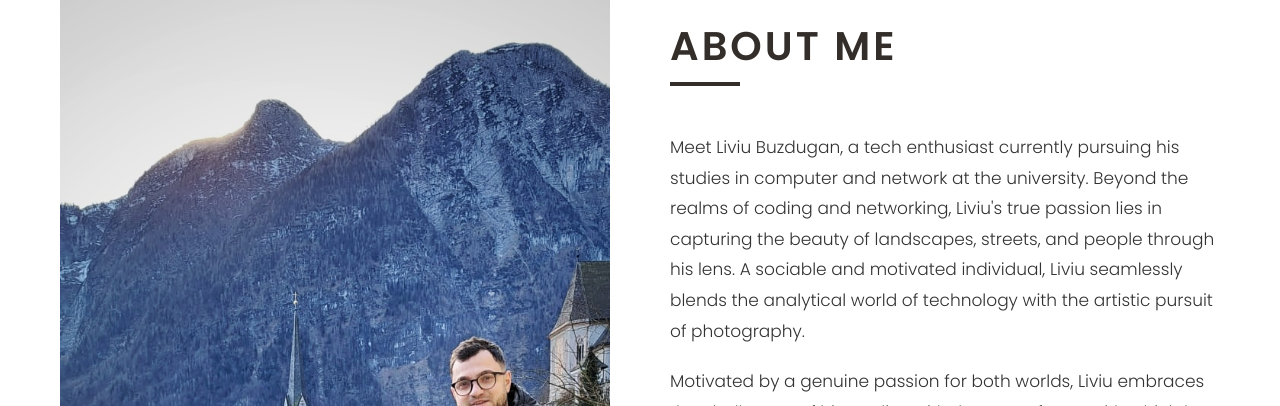
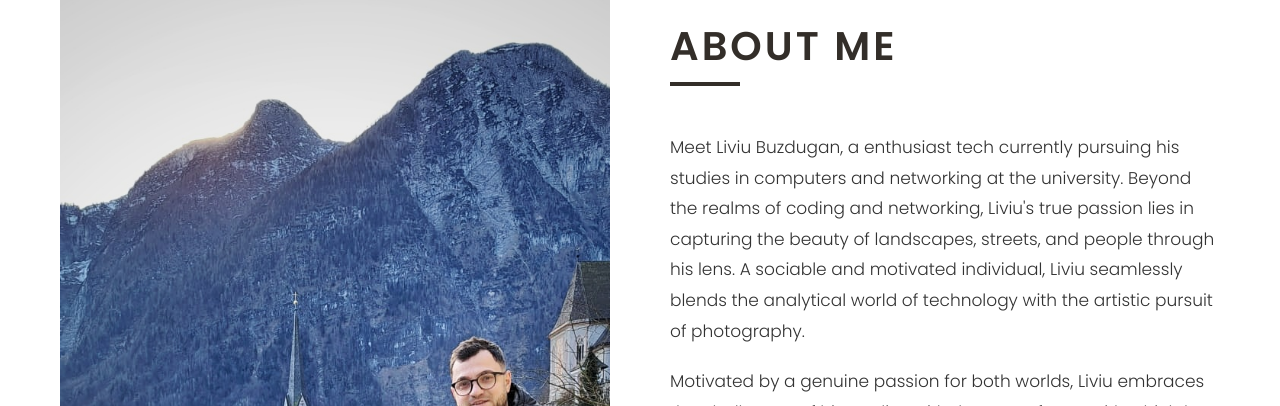
Before and after one commit to liviubuzdugan/LiviuBuzduganPhotography, a plain HTML site: page index.html in a window 1280 px wide. Shown: the part 920-1326 px from the top of the page. Drawn offline with Linux system fonts and the light colour scheme.

Commit message:
Update index.html

```diff
--- a/index.html
+++ b/index.html
@@ -63,7 +63,7 @@
                         <div class = "title">
                             <h2>About Me</h2>
                         </div>
-                        <p class = "lead">Meet Liviu Buzdugan, a tech enthusiast currently pursuing his studies in computer and network at the university. Beyond the realms of coding and networking, Liviu's true passion lies in capturing the beauty of landscapes, streets, and people through his lens. A sociable and motivated individual, Liviu seamlessly blends the analytical world of technology with the artistic pursuit of photography.
+                        <p class = "lead">Meet Liviu Buzdugan, a enthusiast tech  currently pursuing his studies in computers and networking at the university. Beyond the realms of coding and networking, Liviu's true passion lies in capturing the beauty of landscapes, streets, and people through his lens. A sociable and motivated individual, Liviu seamlessly blends the analytical world of technology with the artistic pursuit of photography.
 
                         <p class = "lead">Motivated by a genuine passion for both worlds, Liviu embraces the challenges of his studies with the same fervor with which he pursues the perfect photograph. His journey is a testament to the idea that the analytical and the artistic need not exist in isolation; instead, they can coexist harmoniously, enriching each other in unexpected ways.</p>
                         <a href = "#work" class = "btn-down">
```
